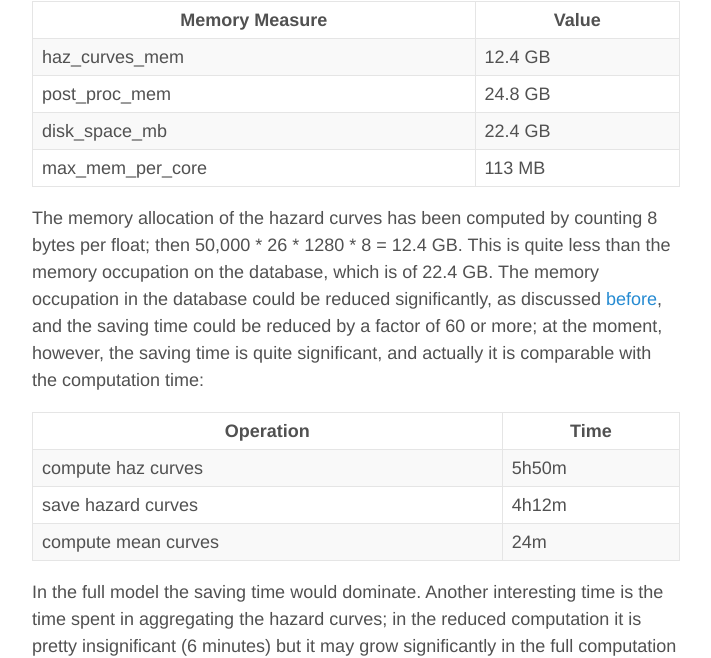
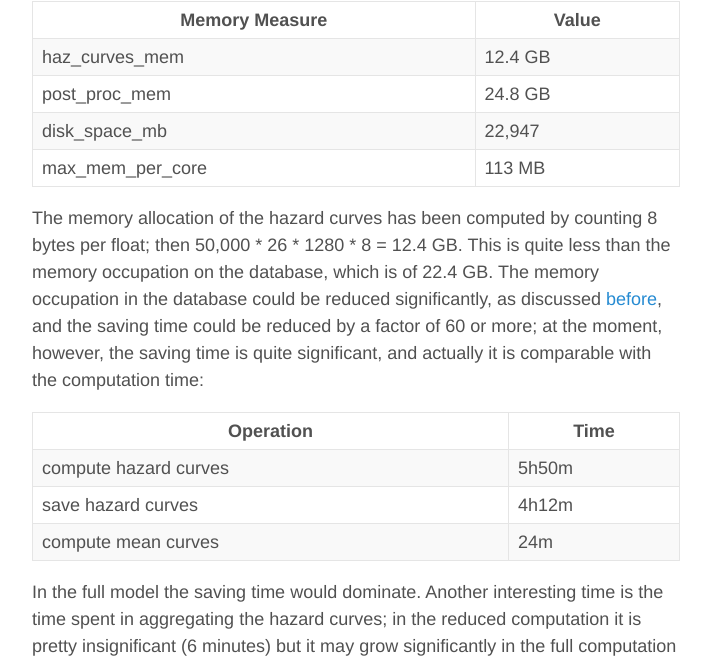
Before and after one commit to micheles/micheles.github.io, a Jekyll site: the page built from _posts/2014-08-17-large-logic-trees.md, in a window 1280 px wide. Shown: the part 954-1612 px from the top of the page, without its empty margins (284-995 px from the left). Built offline with Jekyll 4.4.1, drawn with Linux system fonts in a browser that asks for light colours; Markdown is read by kramdown in place of the engine named in the settings; comment, search, counter and statistics services are not loaded.

Commit message:
More fixes

```diff
--- a/_posts/2014-08-17-large-logic-trees.md
+++ b/_posts/2014-08-17-large-logic-trees.md
@@ -35,7 +35,7 @@ Memory Measure   | Value
 -----------------|--------
 haz_curves_mem   | 12.4 GB
 post_proc_mem    | 24.8 GB
-disk_space_mb    | 22.4 GB
+disk_space_mb    | 22,947
 max_mem_per_core | 113 MB
 
 The memory allocation of the hazard curves has been computed by
@@ -50,7 +50,7 @@ computation time:
 
 Operation          | Time
 -------------------|------
-compute haz curves | 5h50m
+compute hazard curves | 5h50m
 save hazard curves | 4h12m
 compute mean curves| 24m
 
```
